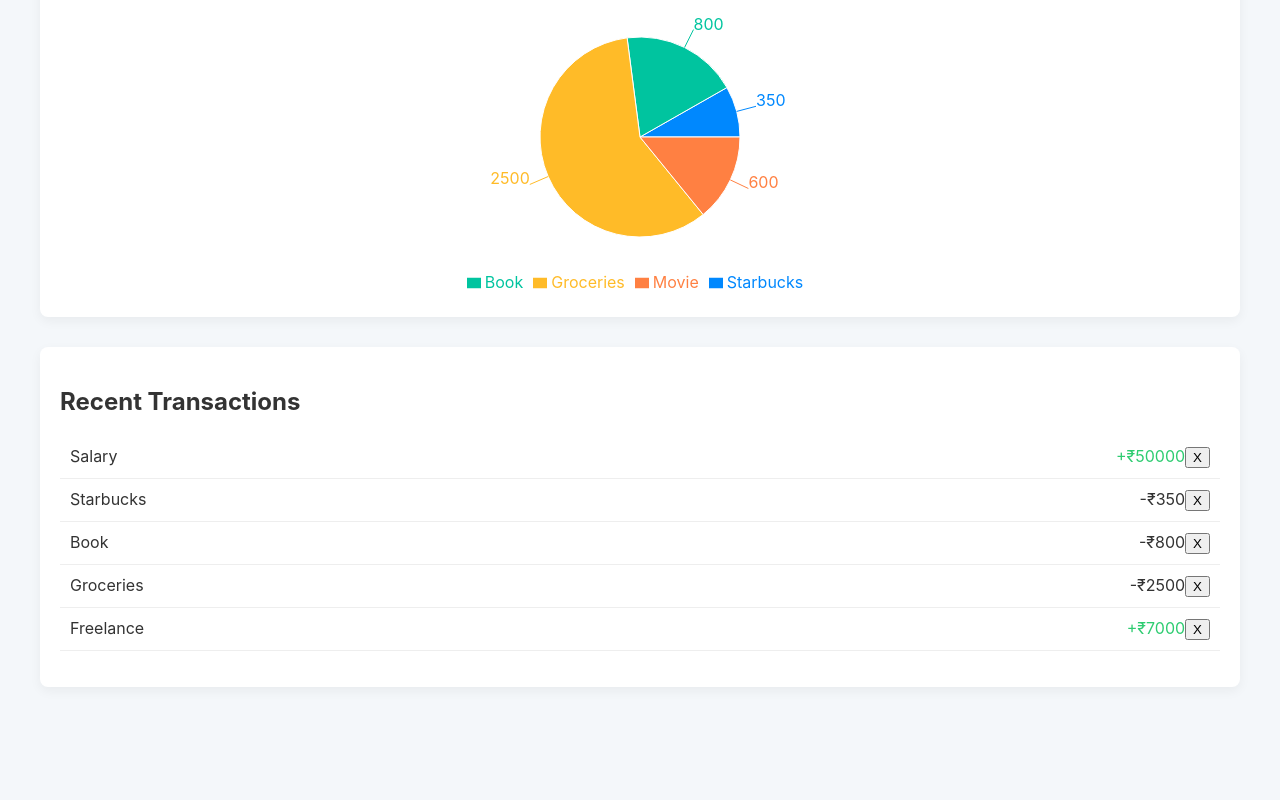
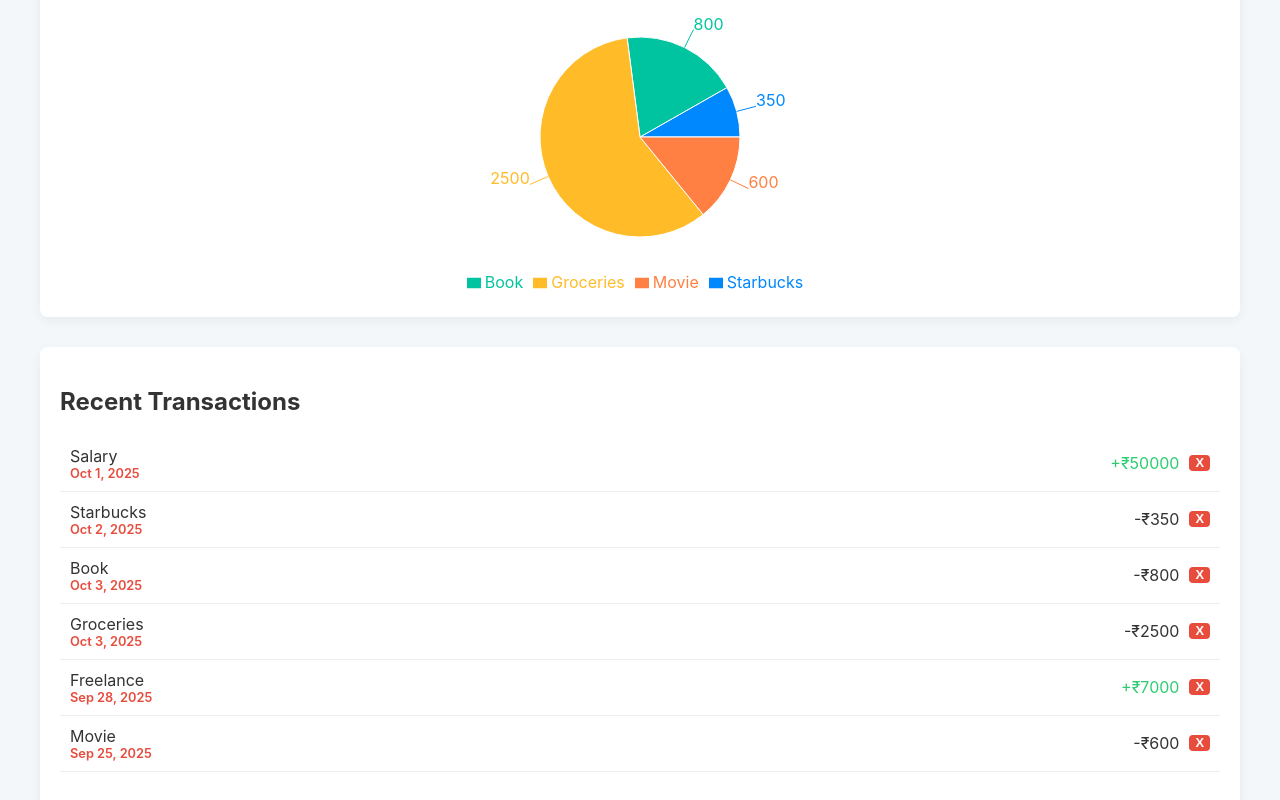
Before and after one commit to nileshgorde04/FinTrack, a React (Vite) app: page / in a window 1280 px wide. Shown: the part 469-1269 px from the top of the page. Before the commit the page ends 1176 px from the top, so only its background shows below. Built offline with nearby package versions, Linux system fonts and the light colour scheme.

Commit message:
add dates for audits

```diff
--- a/src/App.css
+++ b/src/App.css
@@ -110,6 +110,7 @@ body {
   color: #2ecc71;
 }
 
+/* Navigation */
 .app-header nav {
   display: flex;
   justify-content: center;
@@ -131,6 +132,7 @@ body {
   background-color: #ecf0f1;
 }
 
+/* Chart Container */
 .chart-container {
   background-color: #fff;
   padding: 20px;
@@ -146,17 +148,15 @@ body {
 
 /* Make AddTransaction component full width when on its own page */
 .content-wrapper {
-  /* This class is currently unused in App.jsx.
-   It can be repurposed or safely removed later.
-   For now, styling is applied directly to components. */
-
+  /* This class is no longer used in App.jsx,
+     but we can re-purpose it or remove it.
+     For now, we'll just style the components directly. */
+}
 
 .add-transaction {
   max-width: 600px;
-  margin: 0 auto;
+  margin: 0 auto; /* Center the form on the "Add" page */
 }
-
-/* ... (all your existing CSS) ... */
 
 /* NEW: Styles for the delete button */
 .transaction-list li {
@@ -184,3 +184,28 @@ body {
 .delete-btn:hover {
   background-color: #c0392b;
 }
+
+/* Style for the transaction info (description + date) */
+.transaction-info {
+  display: flex;
+  flex-direction: column;
+}
+
+.transaction-date {
+  font-size: 0.8em;
+  color: #777;
+}
+
+/* Make the radio buttons line up better */
+.radio-group {
+  display: flex;
+  gap: 15px;
+  align-items: center;
+}
+
+/* Adjust AddTransaction inputs to be full width */
+.add-transaction input[type="text"],
+.add-transaction input[type="number"],
+.add-transaction input[type="date"] {
+  width: calc(100% - 20px); /* Account for padding */
+}
--- a/src/App.jsx
+++ b/src/App.jsx
@@ -5,26 +5,26 @@ import './App.css';
 // Import Pages and Layout
 import Layout from './components/Layout';
 import DashboardPage from './pages/DashboardPage';
-import AddTransaction from './components/AddTransaction'; // We can re-use this as a "page"
+import AddTransaction from './components/AddTransaction';
 
 function App() {
   // --- State Management ---
+  // NEW: Added 'date' property to initial state
   const [transactions, setTransactions] = useState([
-    { id: 1, description: 'Salary', amount: 50000, type: 'income' },
-    { id: 2, description: 'Starbucks', amount: 350, type: 'expense' },
-    { id: 3, description: 'Book', amount: 800, type: 'expense' },
-    { id: 4, description: 'Groceries', amount: 2500, type: 'expense' },
-    { id: 5, description: 'Freelance', amount: 7000, type: 'income' },
-    { id: 6, description: 'Movie', amount: 600, type: 'expense' },
+    { id: 1, description: 'Salary', amount: 50000, type: 'income', date: '2025-10-01' },
+    { id: 2, description: 'Starbucks', amount: 350, type: 'expense', date: '2025-10-02' },
+    { id: 3, description: 'Book', amount: 800, type: 'expense', date: '2025-10-03' },
+    { id: 4, description: 'Groceries', amount: 2500, type: 'expense', date: '2025-10-03' },
+    { id: 5, description: 'Freelance', amount: 7000, type: 'income', date: '2025-09-28' },
+    { id: 6, description: 'Movie', amount: 600, type: 'expense', date: '2025-09-25' },
   ]);
 
   const handleAddTransaction = (newTransaction) => {
-    setTransactions([newTransaction, ...transactions]); // Add to the beginning of the list
+    // This function already works, as newTransaction now contains the date
+    setTransactions([newTransaction, ...transactions]);
   };
 
-  // NEW: Function to handle deleting a transaction
   const handleDeleteTransaction = (id) => {
-    // Filter out the transaction with the matching id
     setTransactions(transactions.filter((tx) => tx.id !== id));
   };
 
@@ -32,22 +32,18 @@ function App() {
   return (
     <BrowserRouter>
       <Routes>
-        {/* All pages will render inside the Layout component */}
         <Route path="/" element={<Layout />}>
 
-          {/* The default page (path="/") */}
           <Route
             index
             element={
               <DashboardPage
                 transactions={transactions}
-                // NEW: Pass the delete function down
                 onDeleteTransaction={handleDeleteTransaction}
               />
             }
           />
 
-          {/* The "Add Transaction" page (path="/add") */}
           <Route
             path="add"
             element={<AddTransaction onAddTransaction={handleAddTransaction} />}
--- a/src/components/AddTransaction.jsx
+++ b/src/components/AddTransaction.jsx
@@ -1,4 +1,10 @@
 import React, { useState } from 'react'; // Import useState
+
+// Helper function to get today's date in YYYY-MM-DD format
+const getTodayDate = () => {
+  const today = new Date();
+  return today.toISOString().split('T')[0];
+};
 
 // Accept the onAddTransaction function as a prop
 function AddTransaction({ onAddTransaction }) {
@@ -6,13 +12,15 @@ function AddTransaction({ onAddTransaction }) {
   const [description, setDescription] = useState('');
   const [amount, setAmount] = useState('');
   const [type, setType] = useState('expense'); // Default to 'expense'
+  // NEW: Add state for date, default to today
+  const [date, setDate] = useState(getTodayDate());
 
   const handleSubmit = (e) => {
     e.preventDefault(); // Stop the page from reloading
 
     // Basic validation
-    if (!description || !amount) {
-      alert('Please fill in both description and amount.');
+    if (!description || !amount || !date) { // NEW: Check for date
+      alert('Please fill in all fields.');
       return;
     }
 
@@ -22,6 +30,7 @@ function AddTransaction({ onAddTransaction }) {
       description: description,
       amount: parseFloat(amount), // Convert amount string to a number
       type: type,
+      date: date, // NEW: Include the date
     };
 
     // Call the function passed from App.jsx
@@ -31,6 +40,7 @@ function AddTransaction({ onAddTransaction }) {
     setDescription('');
     setAmount('');
     setType('expense');
+    setDate(getTodayDate()); // Reset date to today
   };
 
   return (
@@ -46,11 +56,18 @@ function AddTransaction({ onAddTransaction }) {
         />
         <input
           type="number"
-          placeholder="Amount (use - for expense)"
+          placeholder="Amount"
           value={amount} // Bind value to state
           onChange={(e) => setAmount(e.target.value)} // Update state on change
         />
-        <div>
+        {/* NEW: Date Input */}
+        <input
+          type="date"
+          value={date}
+          onChange={(e) => setDate(e.target.value)}
+        />
+
+        <div className="radio-group">
           <input
             type="radio"
             id="income"
--- a/src/components/TransactionList.jsx
+++ b/src/components/TransactionList.jsx
@@ -1,20 +1,30 @@
 import React from 'react';
 
-// NEW: Accept onDeleteTransaction as a prop
 function TransactionList({ transactions, onDeleteTransaction }) {
+
+  // Helper to format the date
+  const formatDate = (dateString) => {
+    const options = { year: 'numeric', month: 'short', day: 'numeric' };
+    return new Date(dateString).toLocaleDateString('en-US', options);
+  };
+
   return (
     <div className="transaction-list">
       <h2>Recent Transactions</h2>
       <ul>
         {transactions.map((transaction) => (
           <li key={transaction.id}>
-            <span>{transaction.description}</span>
+            {/* NEW: Wrapper for description and date */}
+            <div className="transaction-info">
+              <span>{transaction.description}</span>
+              {/* NEW: Display the formatted date */}
+              <span className="transaction-date">{formatDate(transaction.date)}</span>
+            </div>
+
             <div className="transaction-details">
-              {/* Check the type and apply the correct class */}
               <span className={transaction.type === 'income' ? 'income' : 'expense'}>
                 {transaction.type === 'income' ? '+' : '-'}₹{transaction.amount}
               </span>
-              {/* NEW: Add a delete button */}
               <button
                 className="delete-btn"
                 onClick={() => onDeleteTransaction(transaction.id)}
--- a/src/pages/DashboardPage.jsx
+++ b/src/pages/DashboardPage.jsx
@@ -1,19 +1,21 @@
 import React from 'react';
 import Dashboard from '../components/Dashboard';
-import ExpenseChart from '../components/ExpenseChart'; // We will create this
+import ExpenseChart from '../components/ExpenseChart';
 import TransactionList from '../components/TransactionList';
 
-// This page combines components
-function DashboardPage({ transactions }) {
+// NEW: Accept onDeleteTransaction as a prop
+function DashboardPage({ transactions, onDeleteTransaction }) {
   return (
     <div className="dashboard-page">
       <Dashboard transactions={transactions} />
       <ExpenseChart transactions={transactions} />
 
-      {/* We can also show the recent transaction list here */}
       <div style={{ marginTop: '30px' }}>
-        <TransactionList transactions={transactions.slice(0, 5)} />
-        {/* Only show the 5 most recent */}
+        {/* NEW: Pass the delete function to TransactionList */}
+        <TransactionList
+          transactions={transactions} // Show all transactions
+          onDeleteTransaction={onDeleteTransaction} // Pass it down
+        />
       </div>
     </div>
   );
```
